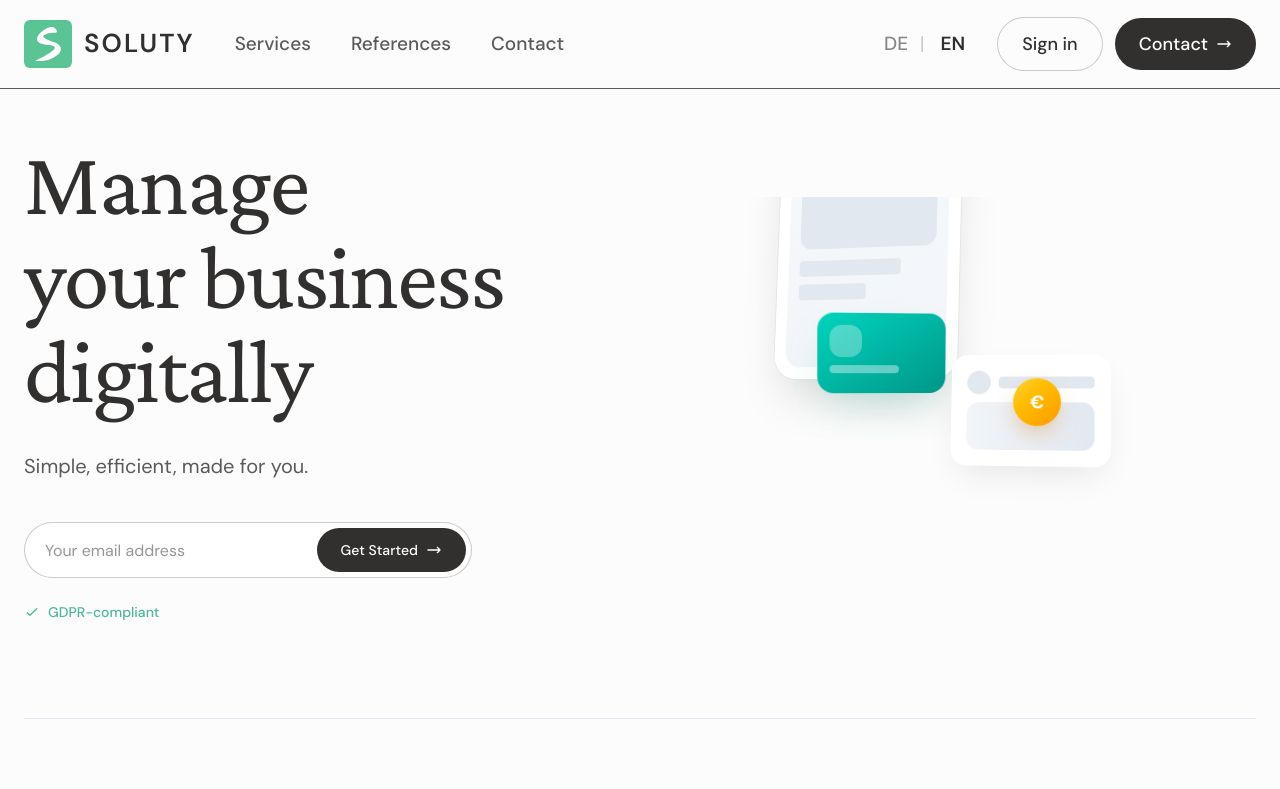
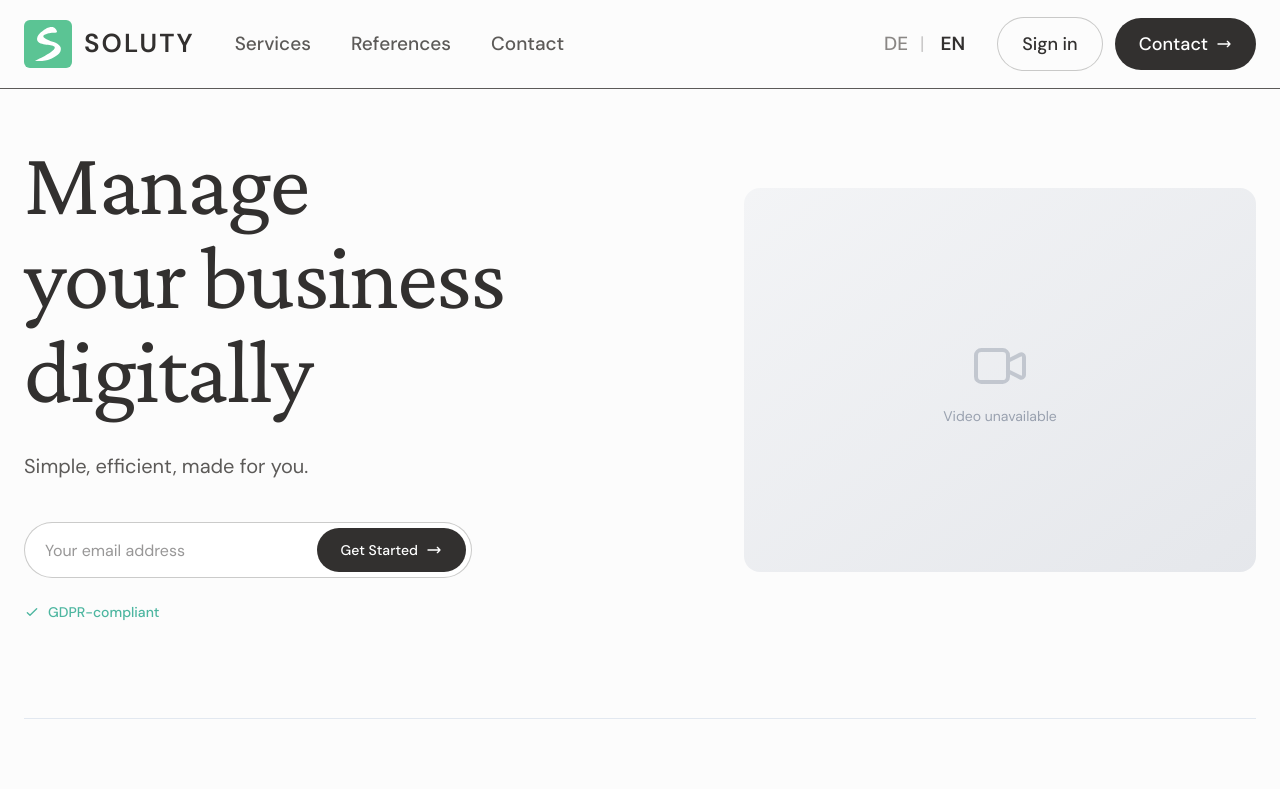
Before and after one commit to zaferkucuk/soluty-website, a Next.js app: page /en in a window 1280 px wide. Shown: the top 789 px of the page. Built offline with nearby package versions, Linux system fonts and the light colour scheme.

Commit message:
fix(hero): rewrite HeroVideo component from scratch
- Simple video player with autoplay, loop, muted
- Loading skeleton while video loads
- Error fallback placeholder
- Support for webm and mp4 formats

```diff
--- /dev/null
+++ b/app/[locale]/components/HeroVideo.tsx
@@ -0,0 +1,111 @@
+'use client';
+
+import { useRef, useEffect, useState } from 'react';
+
+interface HeroVideoProps {
+  /** Path to the video file (e.g., "/videos/hero.webm") */
+  videoSrc: string;
+  /** Optional poster image for video */
+  poster?: string;
+  /** Optional className for container */
+  className?: string;
+}
+
+/**
+ * HeroVideo Component
+ *
+ * Displays an autoplaying, looping, muted video for the hero section.
+ * Falls back to a placeholder if video fails to load.
+ */
+export function HeroVideo({
+  videoSrc,
+  poster,
+  className = ''
+}: HeroVideoProps) {
+  const videoRef = useRef<HTMLVideoElement>(null);
+  const [hasError, setHasError] = useState(false);
+  const [isLoaded, setIsLoaded] = useState(false);
+
+  useEffect(() => {
+    const video = videoRef.current;
+    if (!video) return;
+
+    // Attempt to play video
+    const playVideo = async () => {
+      try {
+        await video.play();
+      } catch (err) {
+        console.warn('Video autoplay failed:', err);
+      }
+    };
+
+    if (video.readyState >= 3) {
+      playVideo();
+    }
+  }, []);
+
+  const handleLoadedData = () => {
+    setIsLoaded(true);
+    setHasError(false);
+  };
+
+  const handleError = () => {
+    setHasError(true);
+    console.error('Video failed to load:', videoSrc);
+  };
+
+  // Fallback placeholder if video fails
+  if (hasError) {
+    return (
+      <div
+        className={`relative w-full max-w-lg aspect-[4/3] bg-gradient-to-br from-gray-100 to-gray-200 rounded-2xl flex items-center justify-center ${className}`}
+      >
+        <div className="text-center text-gray-400">
+          <svg
+            className="w-16 h-16 mx-auto mb-2 opacity-50"
+            fill="none"
+            stroke="currentColor"
+            viewBox="0 0 24 24"
+          >
+            <path
+              strokeLinecap="round"
+              strokeLinejoin="round"
+              strokeWidth={1.5}
+              d="M15 10l4.553-2.276A1 1 0 0121 8.618v6.764a1 1 0 01-1.447.894L15 14M5 18h8a2 2 0 002-2V8a2 2 0 00-2-2H5a2 2 0 00-2 2v8a2 2 0 002 2z"
+            />
+          </svg>
+          <p className="text-sm">Video unavailable</p>
+        </div>
+      </div>
+    );
+  }
+
+  return (
+    <div className={`relative w-full max-w-lg ${className}`}>
+      {/* Loading skeleton */}
+      {!isLoaded && (
+        <div className="absolute inset-0 bg-gradient-to-br from-gray-100 to-gray-200 rounded-2xl animate-pulse" />
+      )}
+
+      {/* Video */}
+      <video
+        ref={videoRef}
+        className={`w-full h-auto rounded-2xl shadow-xl transition-opacity duration-500 ${
+          isLoaded ? 'opacity-100' : 'opacity-0'
+        }`}
+        autoPlay
+        loop
+        muted
+        playsInline
+        poster={poster}
+        onLoadedData={handleLoadedData}
+        onError={handleError}
+      >
+        <source src={videoSrc} type="video/webm" />
+        {/* Fallback for browsers that don't support webm */}
+        <source src={videoSrc.replace('.webm', '.mp4')} type="video/mp4" />
+        Your browser does not support the video tag.
+      </video>
+    </div>
+  );
+}
```
